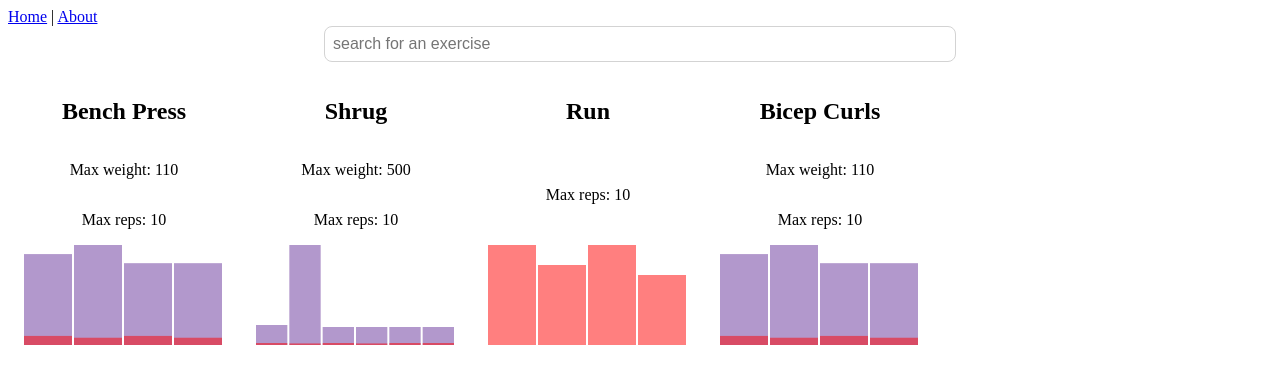
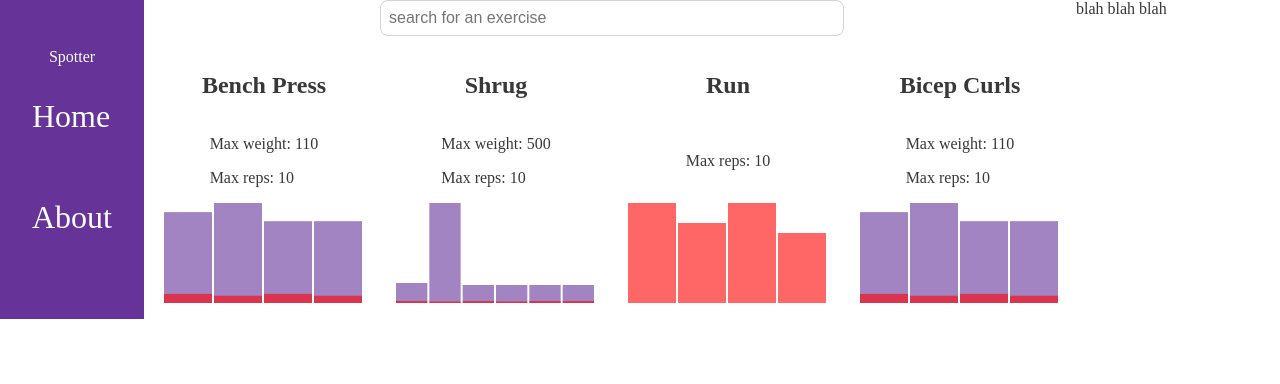
Before and after one commit to evanperriello/spotter, a Vue app: page /#/ in a window 1280 px wide. Shown: the top 384 px of the page. Built offline with nearby package versions, Linux system fonts and the light colour scheme.

Commit message:
begin work on layout and styling nav

```diff
--- a/src/App.vue
+++ b/src/App.vue
@@ -1,7 +1,10 @@
 <template>
   <div id="app" class="app">
     <Nav></Nav>
-    <router-view/>
+    <div class="spacer">&nbsp;</div>
+    <main class="main"><router-view/></main>
+    <footer>blah blah blah</footer>
+
   </div>
 </template>
 <script>
@@ -17,6 +20,22 @@ export default {
 * {
   box-sizing: border-box;
 }
+html {
+  height: 100%;
+}
+body {
+  margin: 0;
+  color: rgb(56, 56, 56);
+  height: 100%;
+}
 .app {
+  display: flex;
+  align-items: stretch;
+  position: relative;
+}
+.main {
+  position: relative;
+  left: 9rem;
+  padding-right: 9rem;
 }
 </style>
--- a/src/components/BarGraph.vue
+++ b/src/components/BarGraph.vue
@@ -18,7 +18,7 @@
               :y="chartHeight - (set.weight/divider * chartHeight)"
               :x="iterator*(barWidth + spacer)"
               fill="rebeccapurple"
-              opacity=".5">
+              opacity=".6">
           </rect>
           <rect
               class="reps-bar"
@@ -27,7 +27,7 @@
               :y="chartHeight - (set.reps/divider  * chartHeight)"
               :x="iterator*(barWidth + spacer)"
               fill="red"
-              opacity=".5">
+              opacity=".6">
           </rect>
       </g>
     </svg>
--- a/src/components/Exercise.vue
+++ b/src/components/Exercise.vue
@@ -1,10 +1,13 @@
 <template>
     <div class="exercise">
         <h2 class="exercise__title">{{name}}</h2>
-        <p v-if="maxWeight > 0" class="exercise__mweight">
-          Max weight: {{maxWeight}}
-        </p>
-        <p v-if="maxReps > 0" class="exercise__mreps">Max reps: {{maxReps}}</p>
+        <div class="exercise__stats">
+          <p v-if="maxWeight > 0" class="exercise__mweight">
+            Max weight: {{maxWeight}}
+          </p>
+          <p v-if="maxReps > 0" class="exercise__mreps">Max reps: {{maxReps}}
+          </p>
+        </div>
 
         <BarGraph
           :sets="sets"
--- a/src/shared/nav.vue
+++ b/src/shared/nav.vue
@@ -1,7 +1,8 @@
 <template>
     <div id="nav" class="nav">
-      <router-link to="/">Home</router-link> |
-      <router-link to="/about">About</router-link>
+      <div class="nav__logo-container">Spotter</div>
+      <router-link class="nav__link" to="/">Home</router-link>
+      <router-link class="nav__link" to="/about">About</router-link>
     </div>
 </template>
 
@@ -9,5 +10,30 @@
 export default {};
 </script>
 
-<style scoped>
+<style lang="scss" scoped>
+.nav {
+  color: white;
+  height: 4rem;
+  display: flex;
+  flex-direction: column;
+  align-items: center;
+  padding-top: 3rem;
+  background: rebeccapurple;
+  position: absolute;
+  height: 100%;
+  &__link {
+    color: white;
+    text-decoration: none;
+    font-size: 2rem;
+    padding: 2rem;
+    transition: all 0.2s;
+    width: 100%;
+    text-align: center;
+    display: flex;
+  }
+  &__link:hover {
+    color: rebeccapurple;
+    background: white;
+  }
+}
 </style>
```
